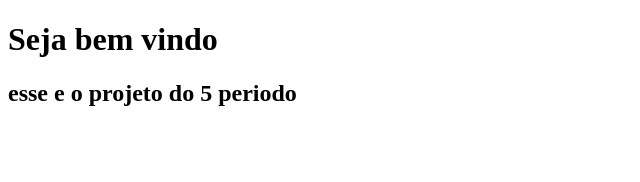
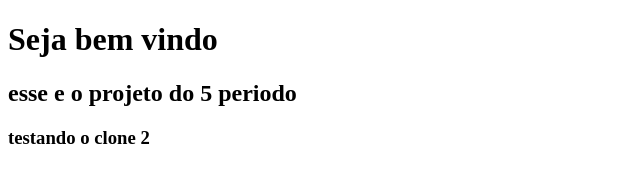
Before and after one commit to walissonrv/aulagit2022, a plain HTML site: page index.html in a window 1280 px wide. Shown: the whole page, without its empty margins (0-640 px from the left). Drawn offline with Linux system fonts and the light colour scheme.

Commit message:
alteração em sala

```diff
--- a/index.html
+++ b/index.html
@@ -7,5 +7,6 @@
 <body>
 <h1> Seja bem vindo</h1>
 <h2>esse e o projeto do 5 periodo</h2>
+<h3>testando o clone 2</h3>
 </body>
 </html>
```
